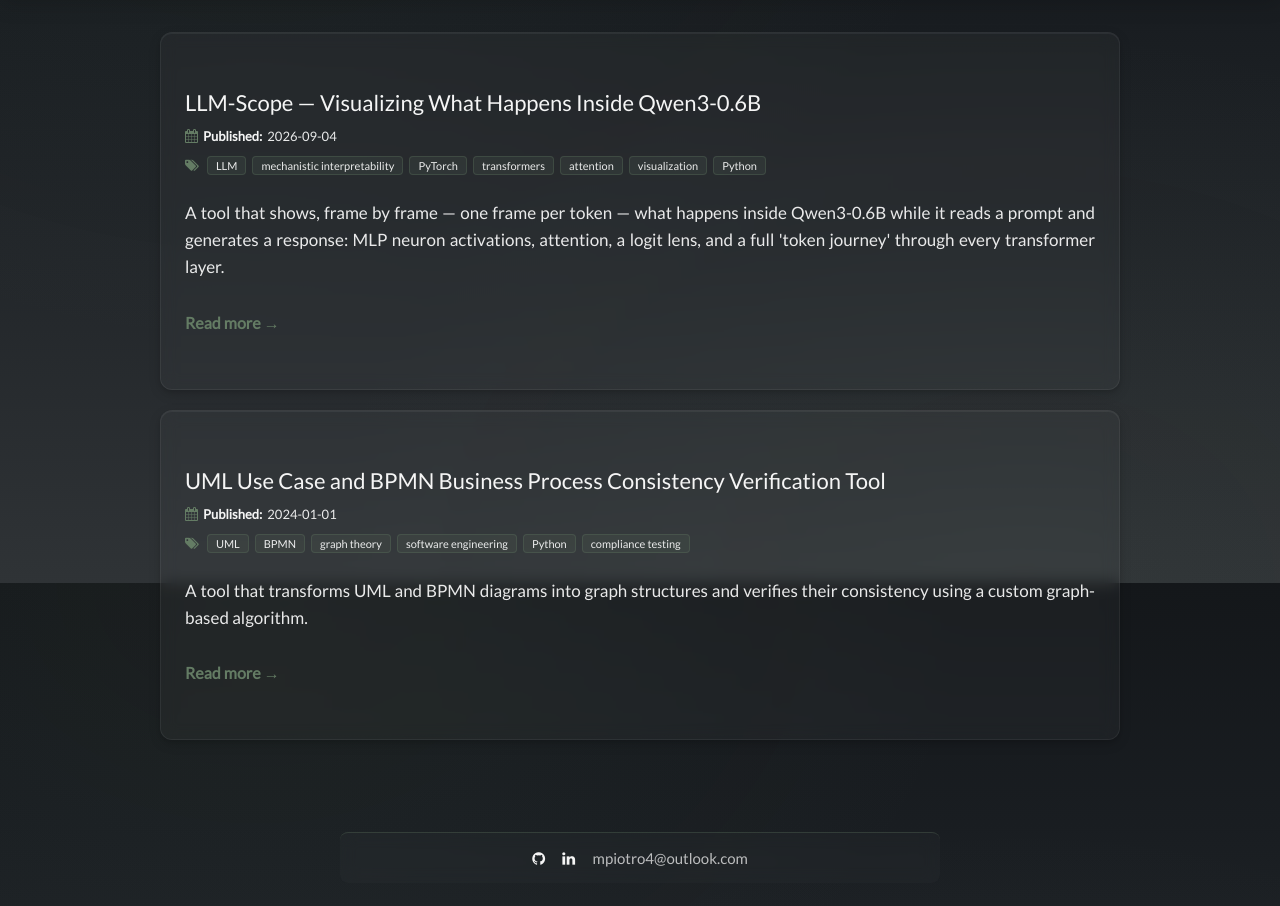
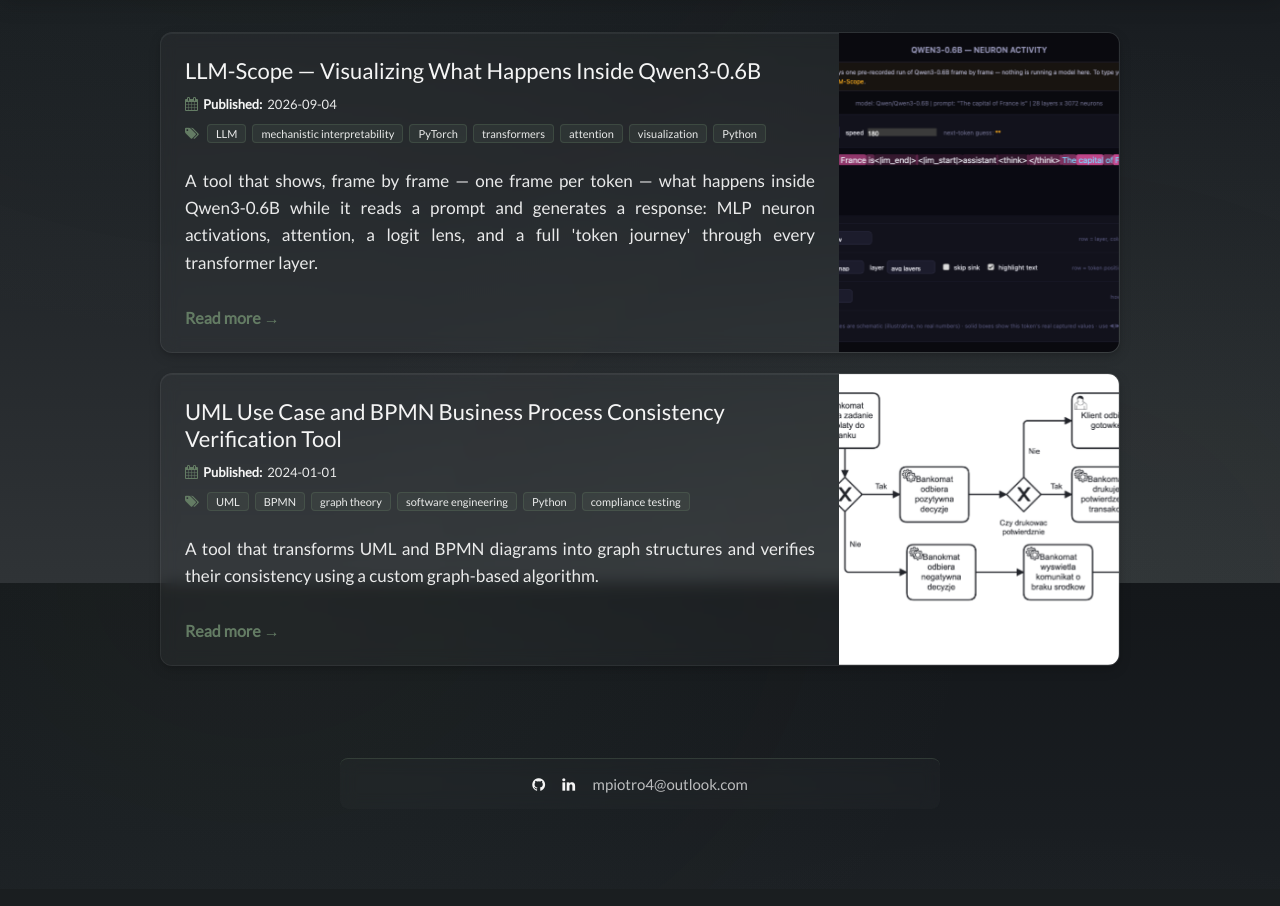
Before and after one commit to mpiotro4/mpiotro-pl, a Flask app: page /projects/ in a window 1280 px wide. Shown: the part 217-1123 px from the top of the page. After the commit the page ends 1010 px from the top, so only its background shows below. Run offline with Flask 3, Linux system fonts and the light colour scheme; some libraries are stand-ins or nearby versions.

Commit message:
add image next to project card

```diff
--- a/app/__init__.py
+++ b/app/__init__.py
@@ -89,4 +89,11 @@ def create_app():
             html or '',
         )
 
+    @app.template_filter('static_url')
+    def static_url(path):
+        """Route a hardcoded /static/... path (e.g. frontmatter 'image') through url_for."""
+        if path and path.startswith('/static/'):
+            return url_for('static', filename=path[len('/static/'):])
+        return path
+
     return app
--- a/static/css/main.css
+++ b/static/css/main.css
@@ -853,9 +853,22 @@ img.left {
 .post-card:hover {
   border-color: rgba(100, 124, 100, 0.3);
 }
+.post-card:hover .post-card-image img {
+  transform: scale(1.05);
+}
 @media (max-width: 600px) {
   .post-card {
     margin: 16px 0;
+  }
+}
+.post-card.has-image {
+  display: flex;
+  align-items: stretch;
+  padding: 0;
+}
+@media (max-width: 600px) {
+  .post-card.has-image {
+    flex-direction: column;
   }
 }
 .post-card h2 {
@@ -880,9 +893,53 @@ img.left {
 .post-card-content {
   padding: 24px;
 }
+.has-image .post-card-content {
+  flex: 1 1 auto;
+  min-width: 0;
+}
 @media (max-width: 600px) {
   .post-card-content {
     padding: 16px;
+  }
+}
+
+.post-card-image {
+  flex: 0 0 280px;
+  position: relative;
+  overflow: hidden;
+}
+@media (min-width: 601px) and (max-width: 1024px) {
+  .post-card-image {
+    flex-basis: 220px;
+  }
+}
+@media (max-width: 600px) {
+  .post-card-image {
+    flex-basis: auto;
+    width: 100%;
+    height: 200px;
+  }
+}
+.post-card-image img {
+  width: 100%;
+  height: 100%;
+  object-fit: cover;
+  display: block;
+  transition: transform 0.3s cubic-bezier(0.4, 0, 0.2, 1);
+}
+.post-card-image::before {
+  content: "";
+  position: absolute;
+  top: 0;
+  left: 0;
+  bottom: 0;
+  width: 45%;
+  background: linear-gradient(to right, #191d21, transparent);
+  pointer-events: none;
+}
+@media (max-width: 600px) {
+  .post-card-image::before {
+    display: none;
   }
 }
 
--- a/static/scss/_posts.scss
+++ b/static/scss/_posts.scss
@@ -21,10 +21,27 @@
 
     &:hover {
         border-color: $color-border-light;
+
+        .post-card-image img {
+            transform: scale(1.05);
+        }
     }
 
     @include mobile {
         margin: 16px 0;
+    }
+
+    // Card variant with a hero image filling the right side
+    // (padding: 0 overrides the generic `article` rule so the image
+    // can reach flush to every edge of the card)
+    &.has-image {
+        display: flex;
+        align-items: stretch;
+        padding: 0;
+
+        @include mobile {
+            flex-direction: column;
+        }
     }
 
     h2 {
@@ -51,8 +68,54 @@
 .post-card-content {
     padding: 24px;
 
+    .has-image & {
+        flex: 1 1 auto;
+        min-width: 0;
+    }
+
     @include mobile {
         padding: 16px;
+    }
+}
+
+// Hero image on the right of a card, filling its full height
+.post-card-image {
+    flex: 0 0 280px;
+    position: relative;
+    overflow: hidden;
+
+    @include tablet {
+        flex-basis: 220px;
+    }
+
+    @include mobile {
+        flex-basis: auto;
+        width: 100%;
+        height: 200px;
+    }
+
+    img {
+        width: 100%;
+        height: 100%;
+        object-fit: cover;
+        display: block;
+        transition: transform $transition-transform;
+    }
+
+    // Fade the image into the card background instead of a hard seam
+    &::before {
+        content: '';
+        position: absolute;
+        top: 0;
+        left: 0;
+        bottom: 0;
+        width: 45%;
+        background: linear-gradient(to right, $color-bg-dark, transparent);
+        pointer-events: none;
+
+        @include mobile {
+            display: none;
+        }
     }
 }
 
--- a/templates/post_list.html
+++ b/templates/post_list.html
@@ -7,7 +7,7 @@
     {% if items %}
     <div class="post-list">
         {% for item in items %}
-        <article class="post-card">
+        <article class="post-card{% if item.image %} has-image{% endif %}">
             <div class="post-card-content">
                 <h2>
                     <a href="{{ url_for(item_endpoint, slug=item.slug) }}">
@@ -54,6 +54,11 @@
                     {{ translations['read_more'] }} →
                 </a>
             </div>
+            {% if item.image %}
+            <div class="post-card-image">
+                <img src="{{ item.image | static_url }}" alt="{{ localize(item, 'title', lang) }}" loading="lazy">
+            </div>
+            {% endif %}
         </article>
         {% endfor %}
     </div>
```
